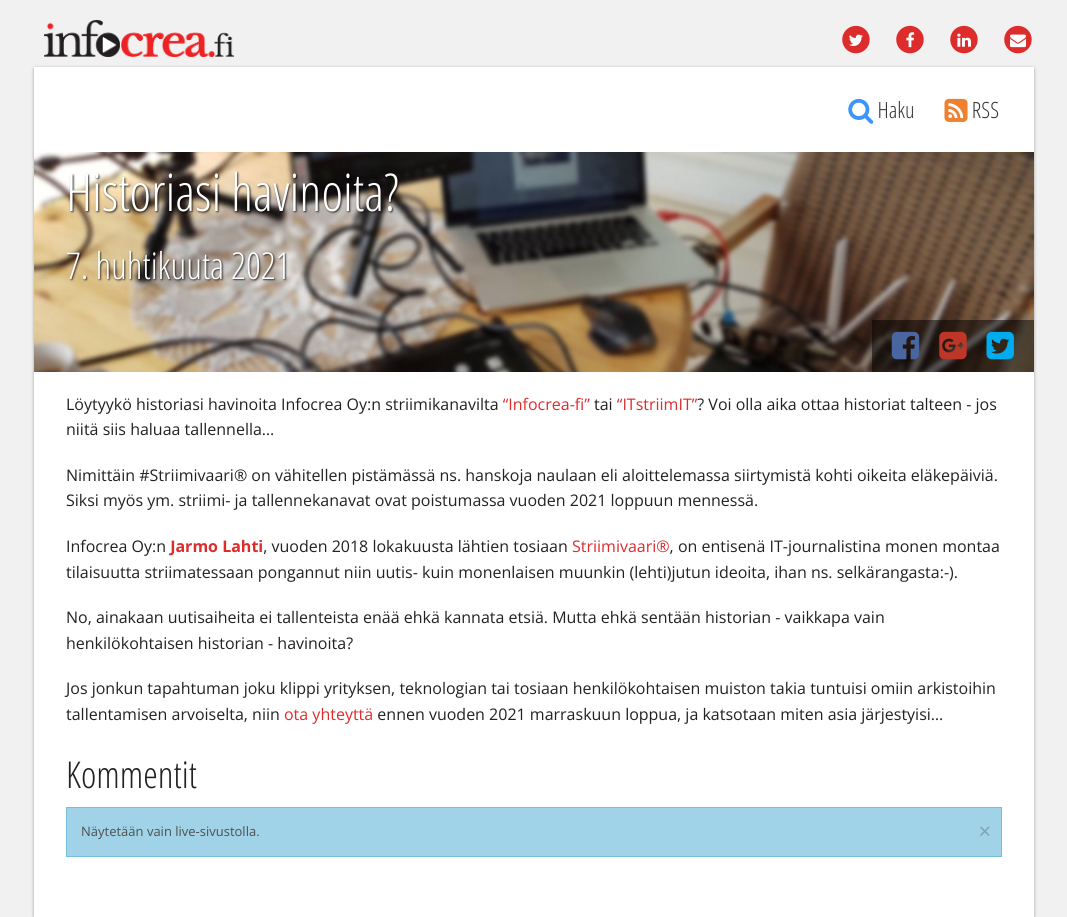
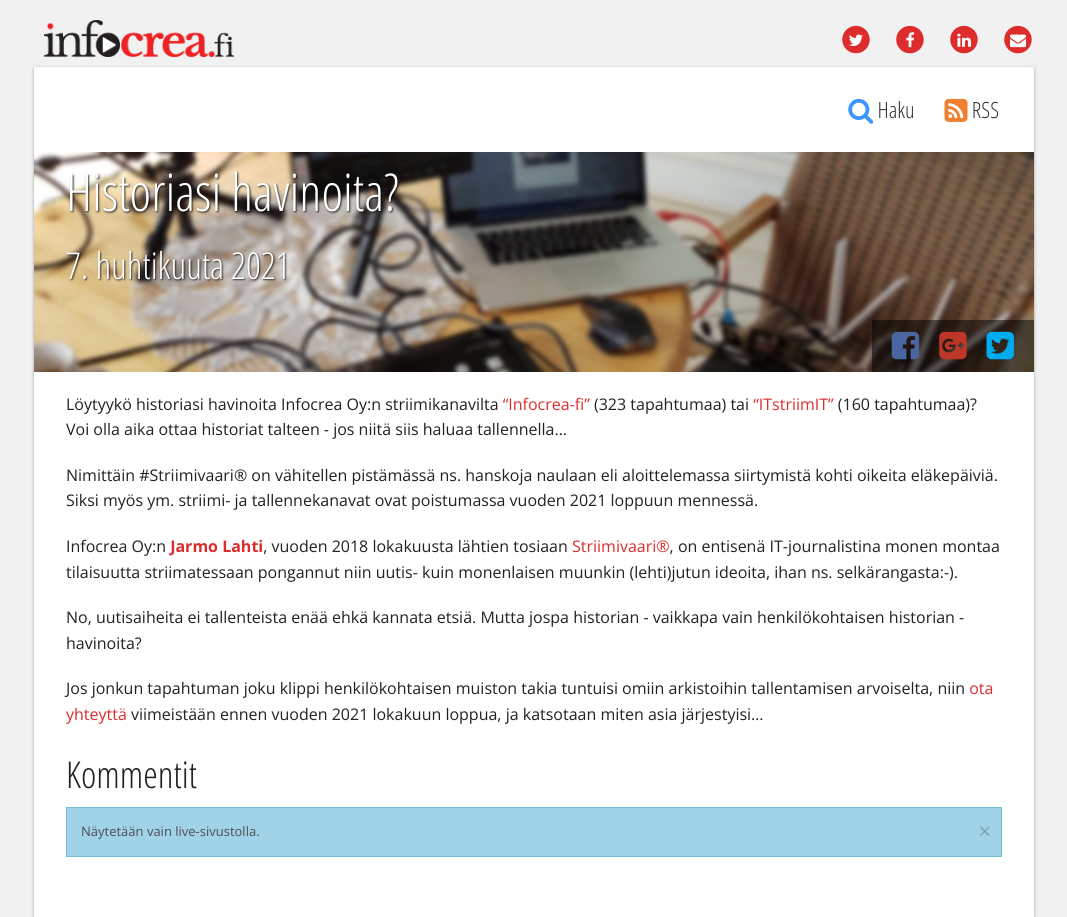
Before and after one commit to Pyppe/infocrea.fi, a Jekyll site: the page built from _posts/2021-04-07-historiasi-havinoita.md, in a window 1280 px wide. Shown: the whole page, without its empty margins (106-1173 px from the left). Built offline with Jekyll 4.4.1, drawn with Linux system fonts in a browser that asks for light colours.

Commit message:
Historian havinoita -päivitys

```diff
--- a/_posts/2021-04-07-historiasi-havinoita.md
+++ b/_posts/2021-04-07-historiasi-havinoita.md
@@ -4,12 +4,12 @@
 date: 2021-04-07T19:43:49+0300
 ---
 
-Löytyykö historiasi havinoita Infocrea Oy:n striimikanavilta ["Infocrea-fi"](https://livestream.com/infocrea-fi) tai ["ITstriimIT"](https://livestream.com/itstriimit)? Voi olla aika ottaa historiat talteen - jos niitä siis haluaa tallennella...<!--more-->
+Löytyykö historiasi havinoita Infocrea Oy:n striimikanavilta ["Infocrea-fi"](https://livestream.com/infocrea-fi) (323 tapahtumaa) tai ["ITstriimIT"](https://livestream.com/itstriimit) (160 tapahtumaa)? Voi olla aika ottaa historiat talteen - jos niitä siis haluaa tallennella...<!--more-->
 
 Nimittäin #Striimivaari® on vähitellen pistämässä ns. hanskoja naulaan eli  aloittelemassa siirtymistä kohti oikeita eläkepäiviä. Siksi myös ym. striimi- ja tallennekanavat ovat poistumassa vuoden 2021 loppuun mennessä.
 
 Infocrea Oy:n **[Jarmo Lahti](https://www.infocrea.fi/cv/)**, vuoden 2018 lokakuusta lähtien tosiaan [Striimivaari®](https://www.infocrea.fi/blogi/2018/11/striimivaari-on-rekisteroity-tavaramerkki/), on entisenä IT-journalistina monen montaa tilaisuutta striimatessaan pongannut niin uutis- kuin monenlaisen muunkin (lehti)jutun ideoita, ihan ns. selkärangasta:-).
 
-No, ainakaan uutisaiheita ei tallenteista enää ehkä kannata etsiä. Mutta ehkä sentään historian - vaikkapa vain henkilökohtaisen historian - havinoita?
+No, uutisaiheita ei tallenteista enää ehkä kannata etsiä. Mutta jospa historian - vaikkapa vain henkilökohtaisen historian - havinoita?
 
-Jos jonkun tapahtuman joku klippi yrityksen, teknologian tai tosiaan henkilökohtaisen muiston takia tuntuisi omiin arkistoihin tallentamisen arvoiselta, niin [ota yhteyttä](https://www.infocrea.fi/yhteystiedot/) ennen vuoden 2021 marraskuun loppua, ja katsotaan miten asia järjestyisi...
+Jos jonkun tapahtuman joku klippi henkilökohtaisen muiston takia tuntuisi omiin arkistoihin tallentamisen arvoiselta, niin [ota yhteyttä](https://www.infocrea.fi/yhteystiedot/) viimeistään ennen vuoden 2021 lokakuun loppua, ja katsotaan miten asia järjestyisi...
```
